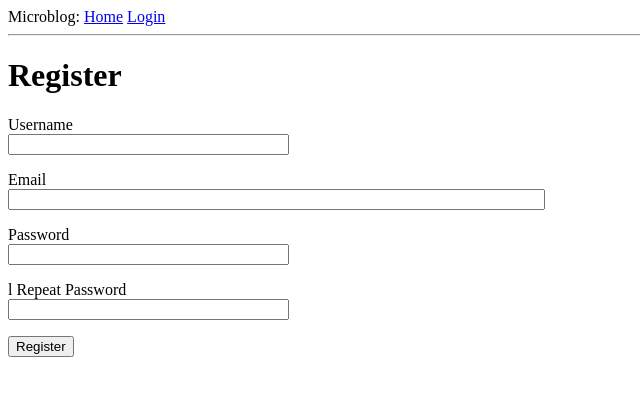
After one commit to alvis051/microblog, a Flask app: page /register in a window 1280 px wide. The commit adds this page. Shown: the top 396 px of the page, without its empty margins (0-640 px from the left). Run offline with Flask 3, Linux system fonts and the light colour scheme.

Commit message:
User registration

```diff
--- a/app/forms.py
+++ b/app/forms.py
@@ -1,6 +1,9 @@
 from flask_wtf import FlaskForm
 from wtforms import StringField, PasswordField, BooleanField, SubmitField
-from wtforms.validators import DataRequired
+from wtforms.validators import DataRequired, Email, EqualTo, ValidationError
+import sqlalchemy as sa
+from app import db
+from app.models import User
 
 
 class LoginForm(FlaskForm):
@@ -8,3 +11,21 @@ class LoginForm(FlaskForm):
     password = PasswordField('Password', validators=[DataRequired()])
     remember_me = BooleanField('Remember Me')
     submit = SubmitField('Sign In')
+
+
+class RegistrationForm(FlaskForm):
+    username = StringField('Username', validators=[DataRequired()])
+    email = StringField('Email', validators=[DataRequired(), Email()])
+    password = PasswordField('Password', validators=[DataRequired()])
+    password2 = PasswordField('Repeat Password', validators=[DataRequired(), EqualTo('password')])
+    submit = SubmitField('Register')
+
+    def validate_username(self, username):
+        user = db.session.scalar(sa.select(User).where(User.username == username.data))
+        if user is not None:
+            raise ValidationError('Please use a different username.')
+
+    def validate_email(self, email):
+        user = db.session.scalar(sa.select(User).where(User.email == email.data))
+        if user is not None:
+            raise ValidationError('Please use a different email address.')
--- a/app/routes.py
+++ b/app/routes.py
@@ -1,7 +1,7 @@
 from flask import render_template, flash, redirect, url_for, request
 from flask_login import current_user, login_user, logout_user, login_required
 from app import app, db
-from app.forms import LoginForm
+from app.forms import LoginForm, RegistrationForm
 from app.models import User
 import sqlalchemy as sa
 from urllib.parse import urlsplit
@@ -49,3 +49,18 @@ def login():
 def logout():
     logout_user()
     return redirect(url_for('index'))
+
+
+@app.route('/register', methods=['GET', 'POST'])
+def register():
+    if current_user.is_authenticated:
+        return redirect(url_for('index'))
+    form = RegistrationForm()
+    if form.validate_on_submit():
+        user = User(username=form.username.data, email=form.email.data)
+        user.set_password(form.password.data)
+        db.session.add(user)
+        db.session.commit()
+        flash('Congratulations, you are now a registered user!')
+        return redirect(url_for('login'))
+    return render_template('register.html', title='Register', form=form)
--- a/app/templates/login.html
+++ b/app/templates/login.html
@@ -21,4 +21,5 @@
         <p>{{ form.remember_me() }} {{ form.remember_me.label }}</p>
         <p>{{ form.submit() }}</p>
     </form>
+    <p>New User? <a href="{{ url_for('register') }}">Click to Register!</a></p>
 {% endblock %}
--- /dev/null
+++ b/app/templates/register.html
@@ -0,0 +1,37 @@
+{% extends "base.html"%}
+
+{% block content %}
+    <h1>Register</h1>
+    <form action="" method="post">
+        {{ form.hidden_tag() }}
+        <p>
+            {{ form.username.label }}<br>
+            {{ form.username(size=32) }}<br>
+            {% for error in form.username.errors %}
+            <span style="color: red;">[{{ error }}]</span>
+            {% endfor %}
+        </p>
+        <p>
+            {{ form.email.label }}<br>
+            {{ form.email(size=64) }}<br>
+            {% for error in form.email.errors %}
+            <span style="color: red;">[{{ error }}]</span>
+            {% endfor %}
+        </p>
+        <p>
+            {{ form.password.label }}<br>
+            {{ form.password(size=32) }}<br>
+            {% for error in form.password.errors %}
+            <span style="color: red;">[{{ error }}]</span>
+            {% endfor %}
+        </p>
+        <p>l
+            {{ form.password2.label }}<br>
+            {{ form.password2(size=32) }}<br>
+            {% for error in form.password2.errors %}
+            <span style="color: red;">[{{ error }}]</span>
+            {% endfor %}
+        </p>
+        <p>{{ form.submit() }}</p>
+    </form>
+{% endblock %}
```
